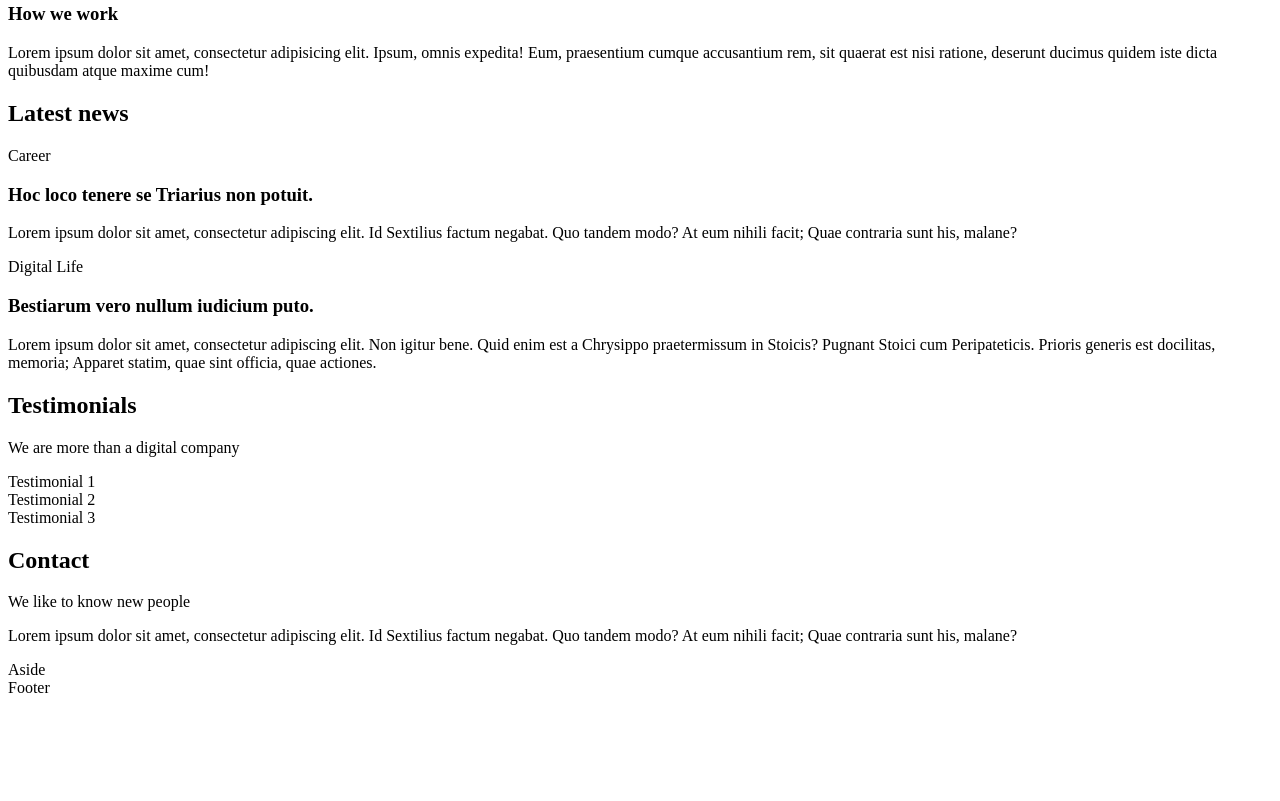
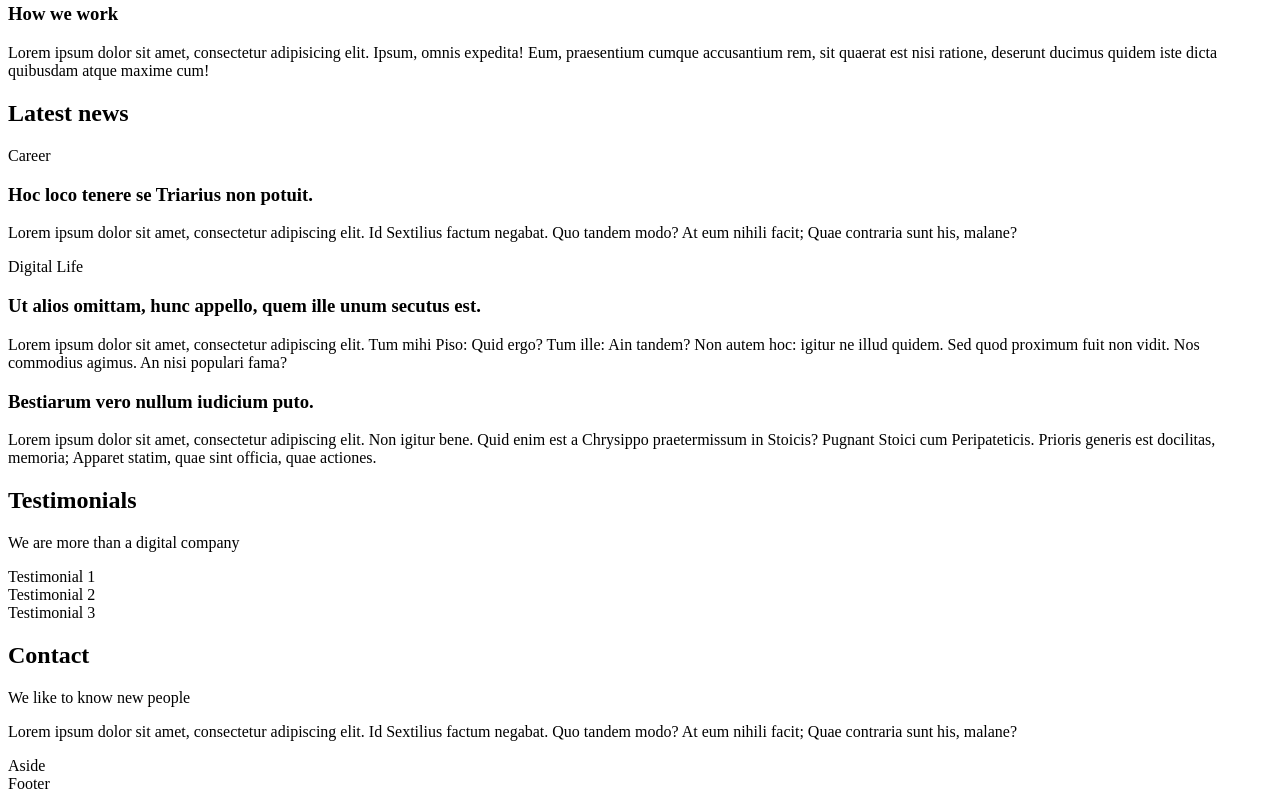
Before and after one commit to JustGodWork/holbertonschool-web_front_end, a plain HTML site: page html_advanced/16-index.html in a window 1280 px wide. Shown: the part 960-1761 px from the top of the page. Before the commit the page ends 1665 px from the top, so only its background shows below. Drawn offline with Linux system fonts and the light colour scheme.

Commit message:
Added missing article entries

```diff
--- a/html_advanced/16-index.html
+++ b/html_advanced/16-index.html
@@ -86,6 +86,8 @@
                         </article>
                         <article>
                             <p>Digital Life</p>
+                            <h3>Ut alios omittam, hunc appello, quem ille unum secutus est.</h3>
+                            <p>Lorem ipsum dolor sit amet, consectetur adipiscing elit. Tum mihi Piso: Quid ergo? Tum ille: Ain tandem? Non autem hoc: igitur ne illud quidem. Sed quod proximum fuit non vidit. Nos commodius agimus. An nisi populari fama?</p>
                             <h3>Bestiarum vero nullum iudicium puto.</h3>
                             <p>Lorem ipsum dolor sit amet, consectetur adipiscing elit. Non igitur bene. Quid enim est a Chrysippo praetermissum in Stoicis? Pugnant Stoici cum Peripateticis. Prioris generis est docilitas, memoria; Apparet statim, quae sint officia, quae actiones.</p>
                         </article>
```
